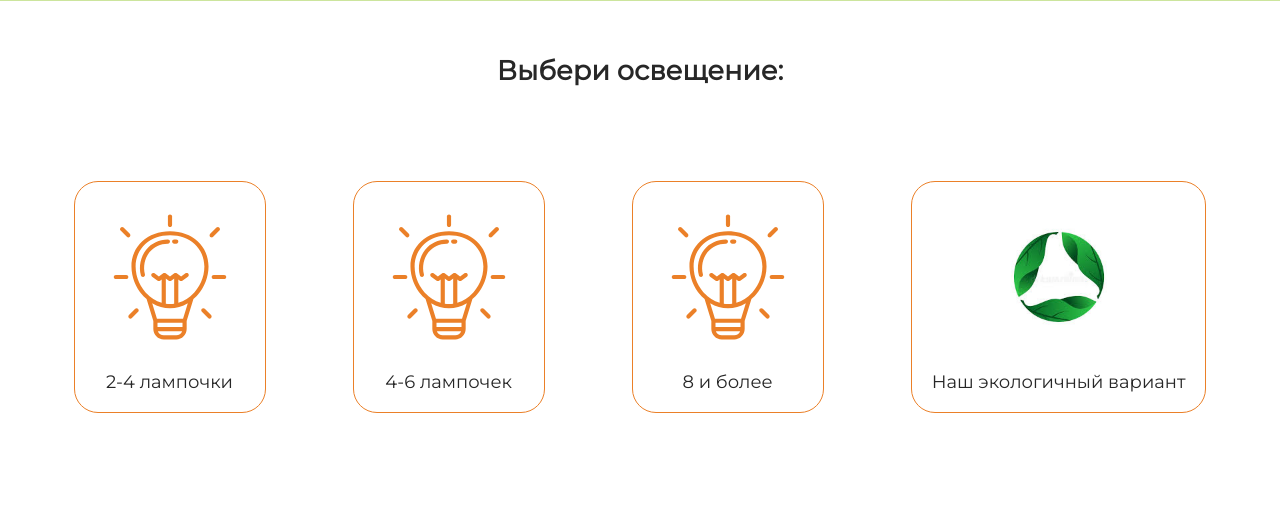
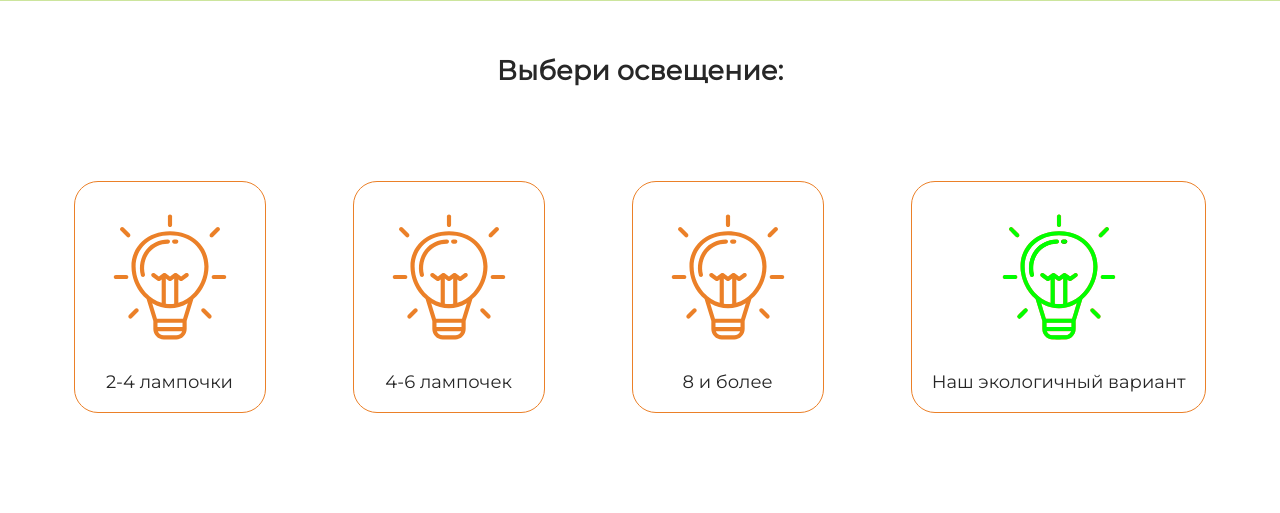
Before and after one commit to AndrZva/Lesson1, a Flask app: page /1 in a window 1280 px wide. Shown: the part 469-982 px from the top of the page. Run offline with Flask 3, Linux system fonts and the light colour scheme.

Commit message:
Update lights.html

```diff
--- a/M3L2/templates/lights.html
+++ b/M3L2/templates/lights.html
@@ -39,7 +39,7 @@
       </li>
       <li class="list__item">
         <a href={{size + "/1"}}>
-          <img class="item__img" src="../static/img/ecology.jpg" alt="ecology">
+          <img class="item__img" src="../static/img/ecolight.svg" alt="ecology">
           <span>Наш экологичный вариант</span></a>
     </ul>
     {% endblock %}
```
